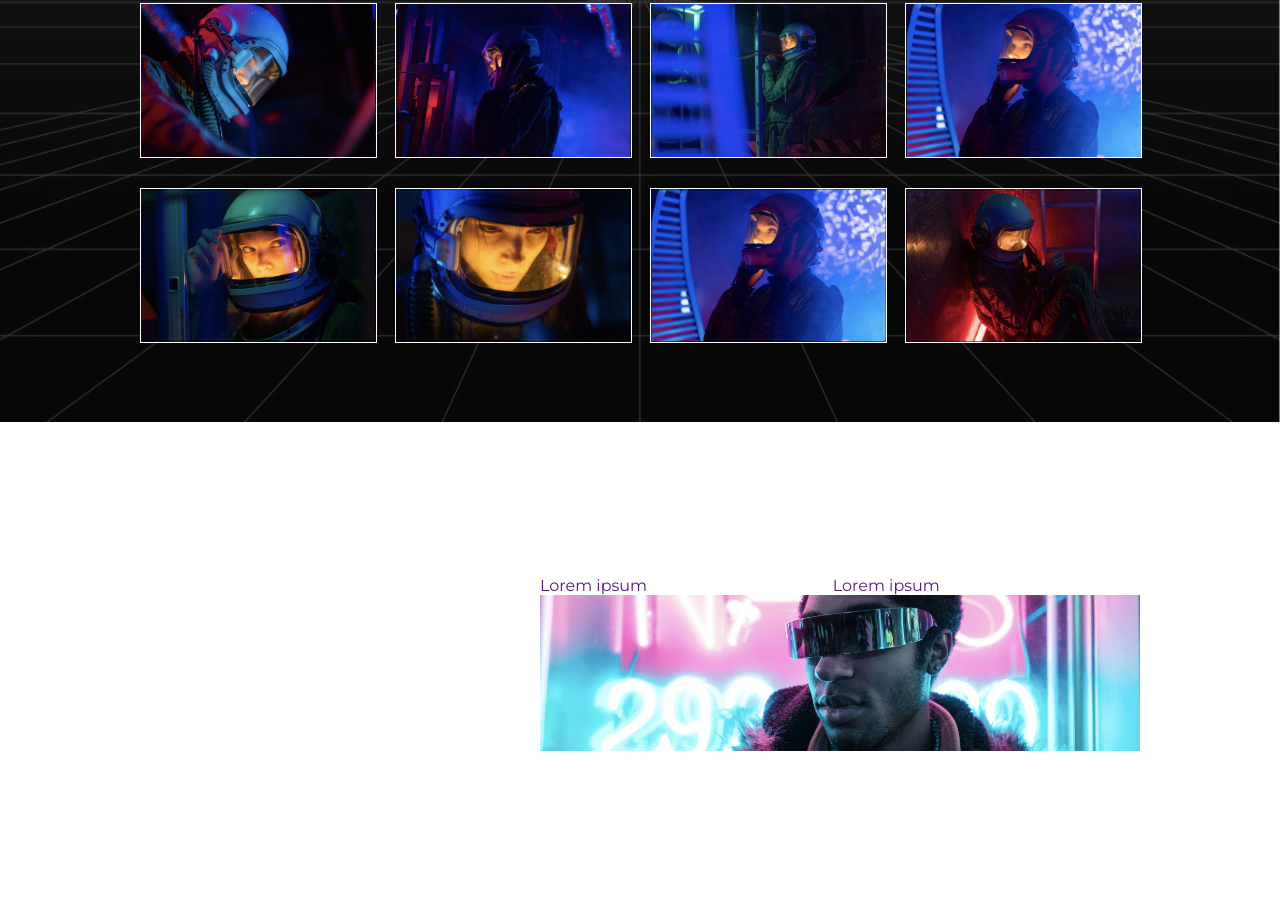
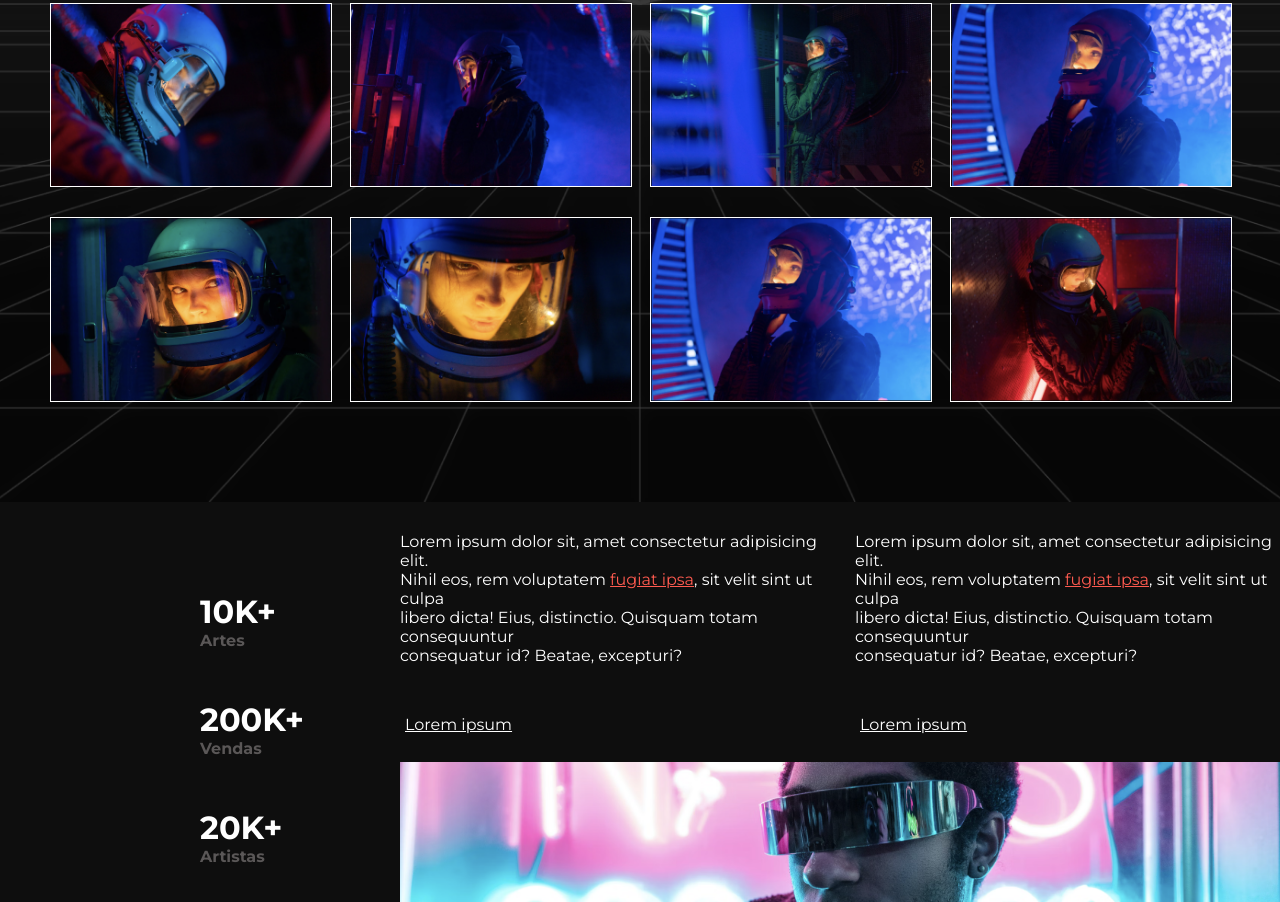
Before and after one commit to Atlasnfts/Atlasnfts.GitHub.io, a plain HTML site: page index.html in a window 1280 px wide. Shown: the part 467-1369 px from the top of the page. Before the commit the page ends 1218 px from the top, so only its background shows below. Drawn offline with Linux system fonts and the light colour scheme.

Commit message:
Atualização do Projeto

```diff
--- a/index.html
+++ b/index.html
@@ -10,9 +10,10 @@
 </head>
 
 <body>
+  <section class="containerParte1">
     <header class="header">
       <div class="headerLogo">
-      <img src="/assets/img/logo.svg" alt="">
+        <img src="assets/img/logo.svg" alt="">
       </div>
       <ul class="menu">
         <li><a href="">Comprar NFT</a></li>
@@ -27,7 +28,7 @@
           criptos e tokens não fungível (NFT). <br>
           Compre, venda e descubra ativos digitais <br> exclusivos para você</p>
         <div class="artistasSelecionados">
-        <img src="/assets/img/group-avarts.png" alt="">
+          <img src="assets/img/group-avarts.png" alt="">
           <p>Artistas selecionados</p>
         </div>
       </div>
@@ -38,12 +39,14 @@
         <strong class="nft">NFTs</strong>
       </h1>
       <div class="logo">
-      <img src="/assets/img/badge.svg" alt="">
+        <img src="assets/img/badge.svg" alt="">
       </div>
     </section>
     <section class="fotosAstronautas">
-    <img src="/assets/img/galeria-1.png" alt=""><img src="/assets/img/galeria-2.png" alt=""><img src="/assets/img/galeria-3.png" alt=""><img src="/assets/img/galeria-4.png" alt=""><img src="/assets/img/galeria-5.png" alt=""><img src="/assets/img/galeria-6.png" alt=""><img src="/assets/img/galeria-7.png" alt=""><img src="/assets/img/galeria-8.png" alt="">
+      <img src="assets/img/galeria-1.png" alt=""><img src="assets/img/galeria-2.png" alt=""><img src="assets/img/galeria-3.png" alt=""><img src="assets/img/galeria-4.png" alt=""><img src="assets/img/galeria-5.png" alt=""><img src="assets/img/galeria-6.png" alt=""><img src="assets/img/galeria-7.png" alt=""><img src="assets/img/galeria-8.png" alt="">
     </section>
+  </section>
+  <section class="containerParte3">
     <section class="sectionFlex2">
       <div class="qtd">
         <div>
@@ -62,20 +65,21 @@
       <div class="containerImg">
         <div class="paragrafos">
           <div>
-          <p>Lorem ipsum dolor sit, amet consectetur adipisicing elit. Nihil eos, rem voluptatem fugiat ipsa, sit velit sint ut culpa libero dicta! Eius, distinctio. Quisquam totam consequuntur consequatur id? Beatae, excepturi?</p>
+            <p>Lorem ipsum dolor sit, amet consectetur adipisicing elit. <br> Nihil eos, rem voluptatem <strong class="nftLink">fugiat ipsa</strong>, sit velit sint ut culpa <br> libero dicta! Eius, distinctio. Quisquam totam consequuntur <br> consequatur id? Beatae, excepturi?</p>
             <a href="">Lorem ipsum</a>
           </div>
           <div>
-          <p>Lorem ipsum dolor sit amet consectetur, adipisicing elit. Iusto hic dicta ab, ipsam quis optio consequuntur similique, aspernatur culpa adipisci dignissimos consectetur, tenetur sequi iure architecto a quibusdam iste nobis!</p>
+            <p>Lorem ipsum dolor sit, amet consectetur adipisicing elit. <br> Nihil eos, rem voluptatem <strong class="nftLink">fugiat ipsa</strong>, sit velit sint ut culpa <br> libero dicta! Eius, distinctio. Quisquam totam consequuntur <br> consequatur id? Beatae, excepturi?</p>
             <a href="">Lorem ipsum</a>
           </div>
         </div>
         <div>
-        <img src="/assets/img/banner.png" alt="">
+          <img src="assets/img/banner.png" alt="">
         </div>
       </div>
       </div>
     </section>
+  </section>
 </body>
 
 </html>
--- a/style/style.css
+++ b/style/style.css
@@ -26,10 +26,15 @@ img {
 body {
   display: grid;
   grid-template-columns: 1fr minmax(300px, 1400px) 1fr;
-  background-image: url(/assets/img/background.png);
+}
+.containerParte1 {
+  grid-column: 1/4;
+  display: grid;
+  grid-template-columns: 1fr minmax(300px, 1400px) 1fr;
+  background-image: url(../assets/img/background.png);
   background-position: top;
   background-repeat: no-repeat;
-  background-size: contain;
+  background-size: cover;
 }
 
 .header {
@@ -58,7 +63,7 @@ body {
   text-align: end;
 }
 .btn-fox::before {
-  content: url(/assets/img/logo_MetaMask.svg);
+  content: url(../assets/img/logo_MetaMask.svg);
   margin-top: -5px;
   margin-left: -40px;
   position: absolute;
@@ -111,6 +116,7 @@ body {
   grid-template-columns: 1fr 1fr 1fr 1fr;
   gap: 20px;
   margin-top: 100px;
+  margin-bottom: 100px;
 }
 .fotosAstronautas img {
   border: solid 1px #fff;
@@ -130,19 +136,96 @@ body {
 .sectionFlex2 {
   grid-column: 2/3;
   display: grid;
-  grid-template-columns: 400px 1fr;
+  grid-template-columns: 500px 1fr;
   color: #fff;
-  margin-top: 100px;
+}
+.containerImg {
+  display: grid;
+  grid-template-rows: 300px 1fr;
+}
+.containerImg img {
+  height: 250px; /* height of container */
+  object-fit: cover;
+  object-position: 0px 10px; /* try 20% 10% */
 }
 .paragrafos {
   display: flex;
   color: #fff;
 }
-
-@media (max-width: 1700px) {
+.paragrafos p {
+  margin-top: 80px;
+  margin-left: 50px;
+}
+.paragrafos div a {
+  display: block;
+  margin-top: 80px;
+  margin-left: 50px;
+  color: #fff;
+  text-decoration: underline;
+}
+.containerParte3 {
+  grid-column: 1/4;
+  background: #0e0e0e;
+}
+.qtd {
+  text-align: start;
+  margin-left: 300px;
+  margin-top: 50px;
+}
+.qtd h1 {
+  font-size: 2.5rem;
+  margin-top: 50px;
+}
+.qtd p {
+  color: #5a5757;
+  font-weight: 700;
+}
+.nftLink {
+  font-weight: 400;
+  color: #ff5b50;
+  text-decoration: underline;
+}
+@media (max-width: 1280px) {
   body {
     display: grid;
-    grid-template-columns: 1fr minmax(300px, 1000px) 1fr;
+    grid-template-columns: 1fr minmax(300px, 800px) 1fr;
+  }
+  .containerParte1 {
+    grid-column: 1/4;
+    display: grid;
+    grid-template-columns: 1fr minmax(300px, 800px) 1fr;
+  }
+}
+@media (max-width: 1800px) {
+  body {
+    display: grid;
+    grid-template-columns: 1fr minmax(300px, 1300px) 1fr;
+  }
+  .containerParte1 {
+    grid-column: 1/4;
+    display: grid;
+    grid-template-columns: 1fr minmax(300px, 1180px) 1fr;
+  }
+  .containerImg img {
+    height: 200px; /* height of container */
+    object-fit: cover;
+    object-position: 0px 10px; /* try 20% 10% */
+  }
+}
+@media (max-width: 1500px) {
+  body {
+    display: grid;
+    grid-template-columns: 1fr minmax(300px, 1180px) 1fr;
+  }
+
+  .containerParte1 {
+    grid-column: 1/4;
+    display: grid;
+    grid-template-columns: 1fr minmax(300px, 1180px) 1fr;
+    background-image: url(../assets/img/background.png);
+    background-position: top;
+    background-repeat: no-repeat;
+    background-size: cover;
   }
   .artistasSelecionados img {
     width: 100px;
@@ -185,4 +268,43 @@ body {
   .fotosAstronautas img:nth-child(8) {
     margin-top: 10px;
   }
+  .sectionFlex2 {
+    grid-column: 2/3;
+    display: grid;
+    grid-template-columns: 400px 1fr;
+    color: #fff;
+  }
+
+  .containerImg img {
+    height: 150px; /* height of container */
+    object-fit: cover;
+    object-position: 0px 10px; /* try 20% 10% */
+  }
+
+  .containerImg {
+    display: grid;
+    grid-template-rows: 250px 1fr;
+  }
+  .paragrafos p {
+    margin-top: 30px;
+    margin-left: 0px;
+  }
+  .paragrafos div:nth-child(2) {
+    margin-left: 30px;
+  }
+  .paragrafos div a {
+    display: block;
+    margin-top: 50px;
+    margin-left: 5px;
+    color: #fff;
+    text-decoration: underline;
+  }
+  .qtd {
+    margin-left: 200px;
+    margin-top: 40px;
+  }
+  .qtd h1 {
+    font-size: 2rem;
+    margin-top: 50px;
+  }
 }
```
Lines whose indentation alone changed are shown as unchanged.
